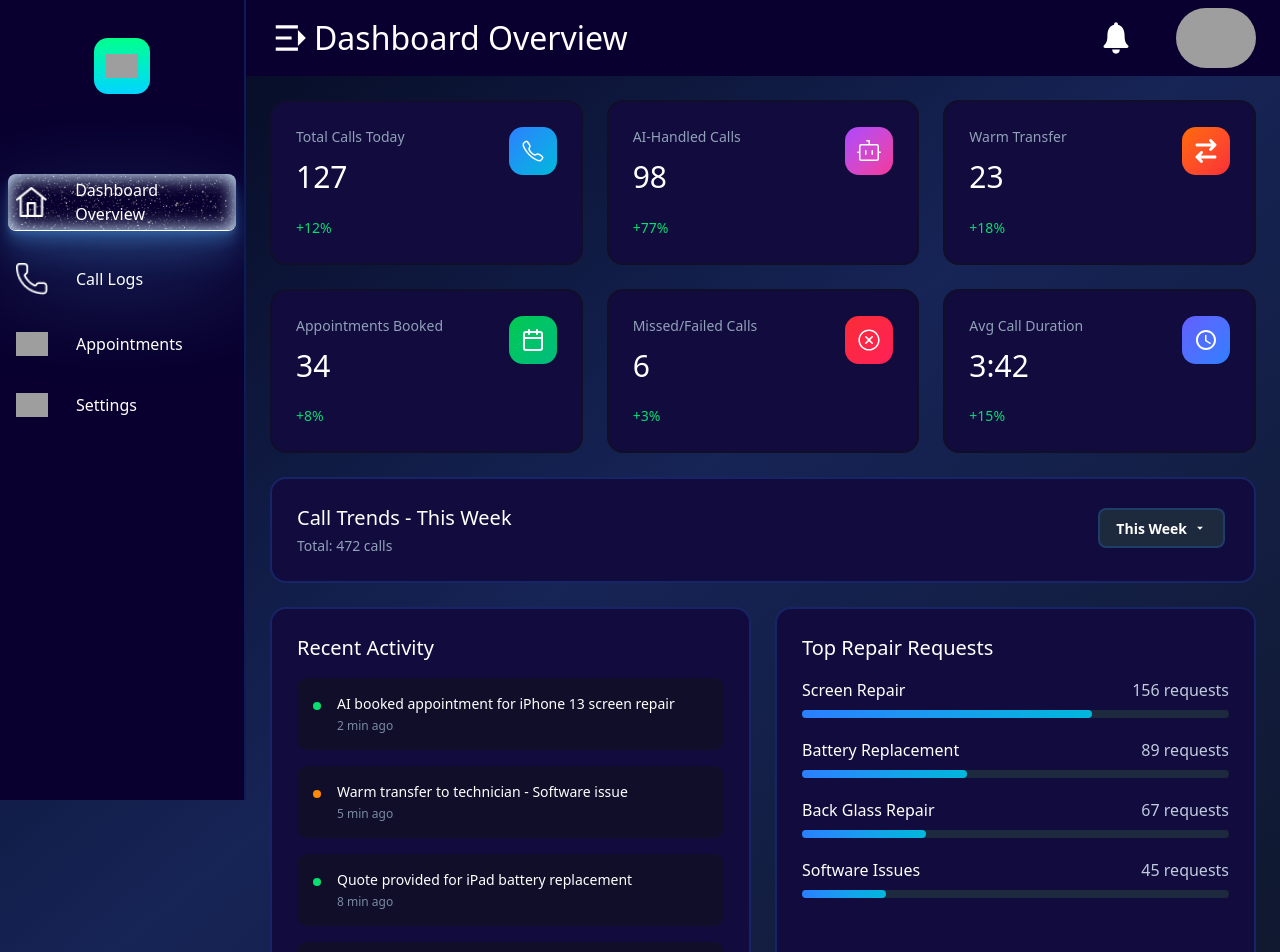
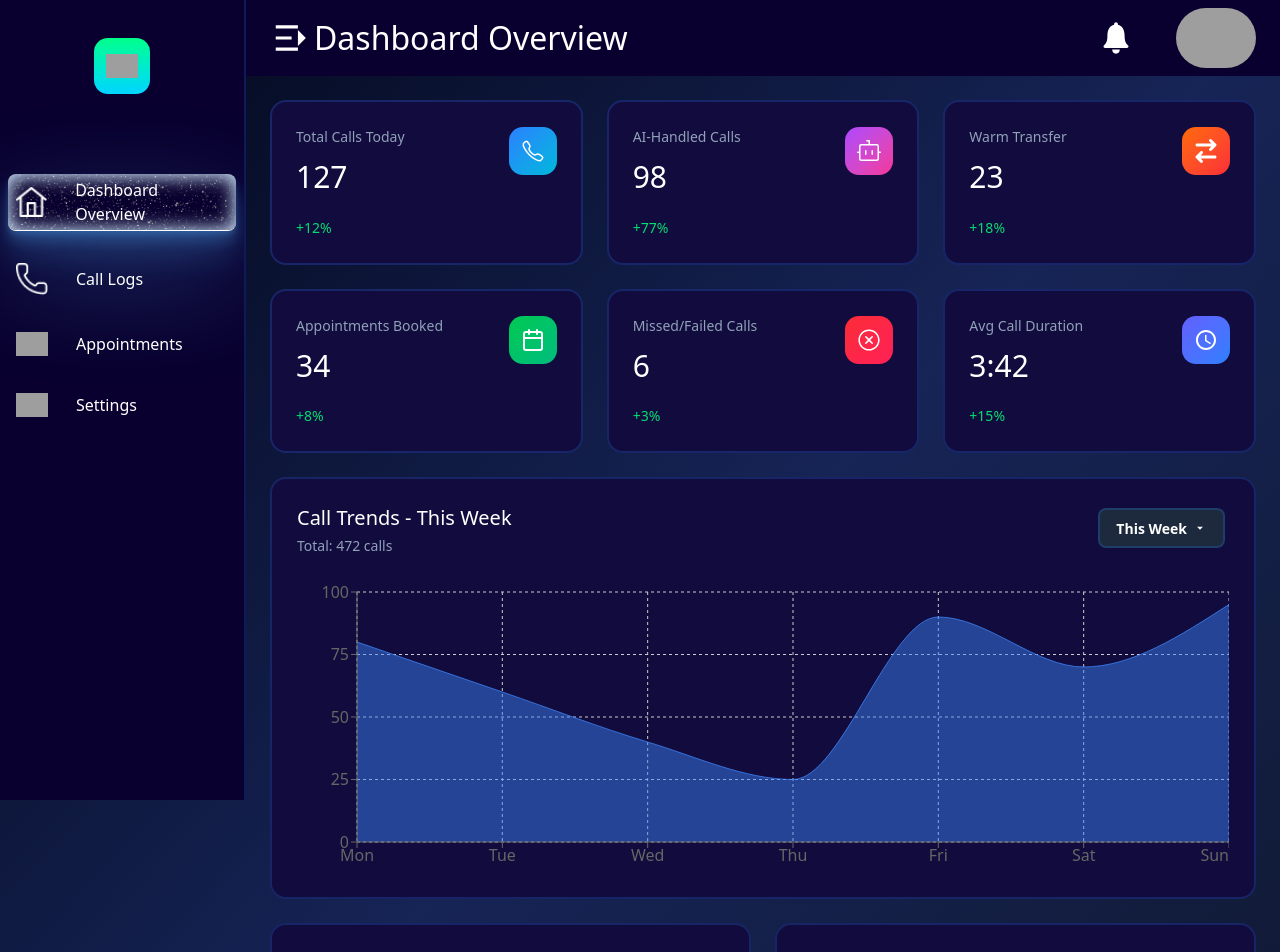
Before and after one commit to Sabbir-75/Dashboard, a React (Vite) app: page / in a window 1280 px wide. Shown: the top 952 px of the page. Built offline with nearby package versions, Linux system fonts and the light colour scheme; grey boxes are pictures that could not be loaded.

Commit message:
Rechart implementation complete and device wiase responsive done

```diff
--- a/package.json
+++ b/package.json
@@ -11,7 +11,8 @@
   },
   "dependencies": {
     "react": "^19.2.0",
-    "react-dom": "^19.2.0"
+    "react-dom": "^19.2.0",
+    "recharts": "^3.7.0"
   },
   "devDependencies": {
     "@eslint/js": "^9.39.1",
--- /dev/null
+++ b/src/Components/Chart/Chart.jsx
@@ -0,0 +1,36 @@
+import { AreaChart, Area, XAxis, YAxis, CartesianGrid, Tooltip } from 'recharts';
+
+
+const data = [
+  { name: 'Mon', uv: 80 },
+  { name: 'Tue', uv: 60 },
+  { name: 'Wed', uv: 40 },
+  { name: 'Thu', uv: 25 },
+  { name: 'Fri', uv: 90 },
+  { name: 'Sat', uv: 70 },
+  { name: 'Sun', uv: 95 },
+];
+
+const SimpleAreaChart = () => {
+  return (
+    <AreaChart
+      style={{ width: '100%', maxWidth: '1120px', maxHeight: '300px', aspectRatio: 1.618 }}
+      responsive
+      data={data}
+      margin={{
+        top: 20,
+        right: 0,
+        left: 0,
+        bottom: 0,
+      }}
+    >
+      <CartesianGrid strokeDasharray="3 3" />
+      <XAxis dataKey="name" />
+      <YAxis domain={[0, 100]} />
+      <Tooltip />
+      <Area type="monotone" dataKey="uv" stroke="#3b83f6cc" fill="#3b83f6cc" />
+    </AreaChart>
+  );
+};
+
+export default SimpleAreaChart;
--- a/src/Components/Rechart/Rechart.jsx
+++ b/src/Components/Rechart/Rechart.jsx
@@ -1,6 +1,7 @@
 import React from 'react';
 import CardContainer from '../Container/CardContainer/CardContainer';
 import { MdArrowDropDown } from 'react-icons/md';
+import SimpleAreaChart from '../Chart/Chart';
 
 const Rechart = () => {
     return (
@@ -14,11 +15,13 @@ const Rechart = () => {
                     <div className="dropdown dropdown-bottom dropdown-end">
                         <div tabIndex={0} role="button" className="text-white border-[2px] border-[#2b80ff3a] bg-[#1D293D] btn m-1">This Week <MdArrowDropDown /></div>
                         <ul tabIndex="-1" className="dropdown-content menu bg-base-100 rounded-box z-1 w-52 p-2 shadow-sm">
-                            <li className='text-sm text-white'><a>This Month</a></li>
+                            <li className='text-sm text-white'><a>Today</a></li>
+                            <li className='text-sm text-white'><a>Last Month</a></li>
                         </ul>
                     </div>
                 </div>
             </div>
+            <SimpleAreaChart></SimpleAreaChart>
         </CardContainer>
     );
 };
--- a/src/index.css
+++ b/src/index.css
@@ -39,5 +39,5 @@
 }
 
 body{
-  color: #10131880
+  color: #2b80ff3a
 }
```
Also changed, not shown: 1 other file (tests, documents, lock files or other folders).
